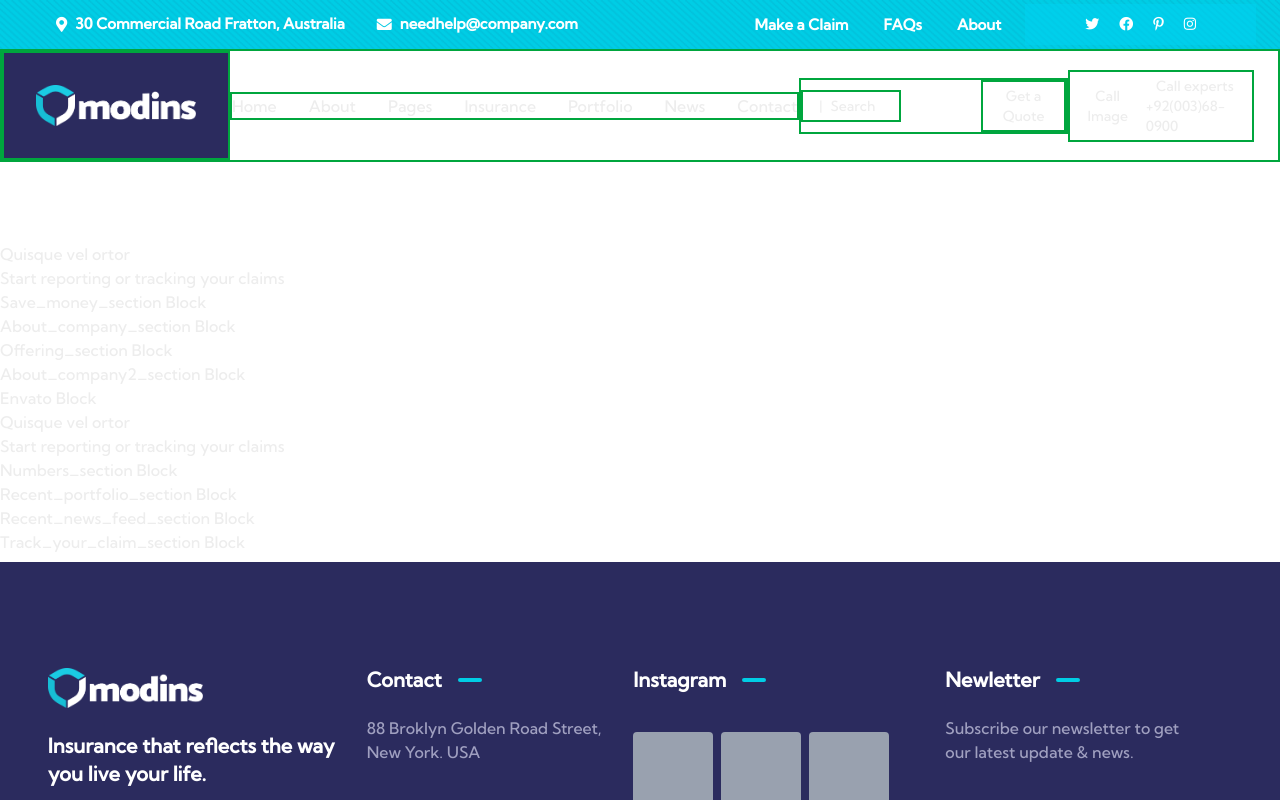
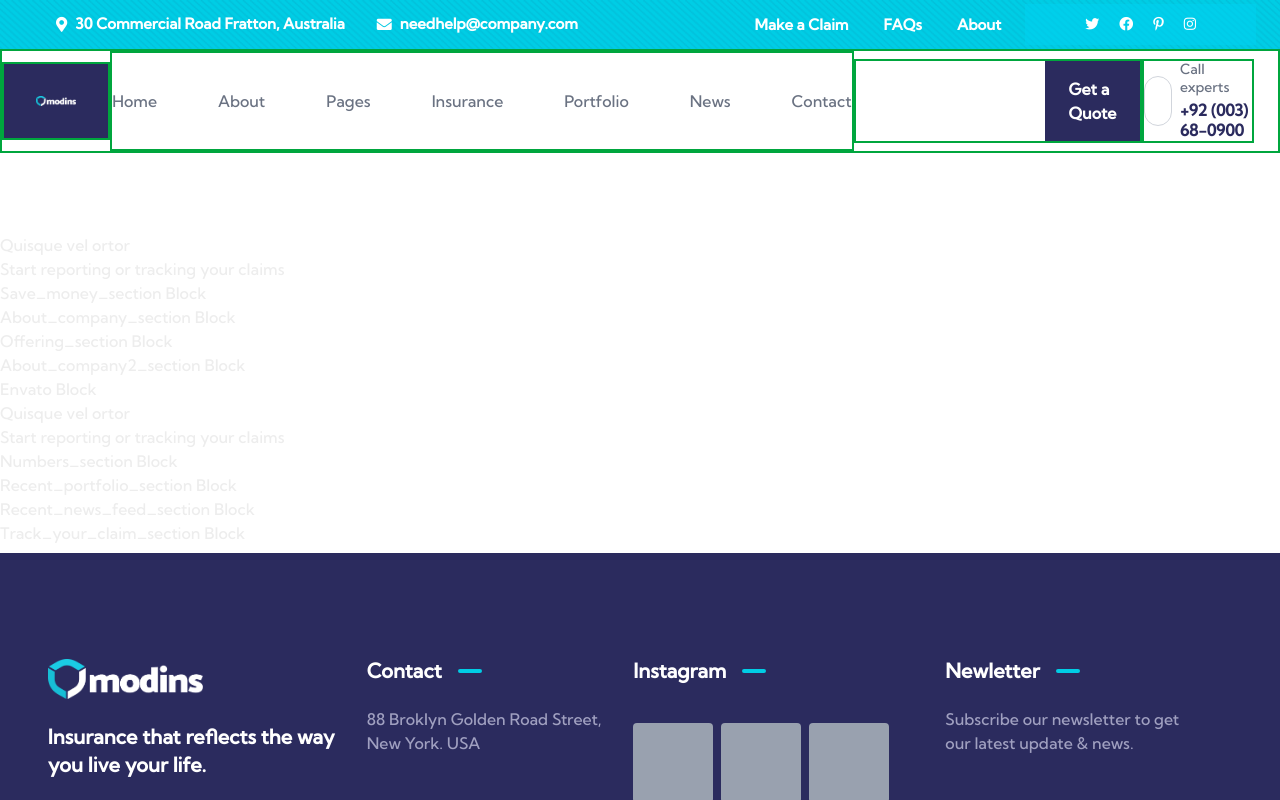
Before and after one commit to eusoncode/insure, a Next.js app in the folder frontend/: page / in a window 1280 px wide. Shown: the top 800 px of the page. Built offline with nearby package versions, Linux system fonts and the light colour scheme.

Commit message:
still working on the second navigation

```diff
--- a/frontend/src/components/navigation_section/navigation.tsx
+++ b/frontend/src/components/navigation_section/navigation.tsx
@@ -92,7 +92,7 @@ export default function Navigation() {
       </div>
 
       {/* Second Navigation bar*/}
-      <div className="flex flex-row justify-between items-center pr-6 border-2 border-green-600">
+      <div className="flex flex-row justify-between items-center relative pr-6 border-2 border-green-600">
         {/* Logo */}
         <div>
           <CustomLink
@@ -105,41 +105,137 @@ export default function Navigation() {
 
         {/* Navigation Links */}
         <div className="flex items-center gap-6 border-2 border-green-600">
-          <nav className="flex items-center gap-8">
-            <CustomLink href="/home">Home</CustomLink>
-            <CustomLink href="/about">About</CustomLink>
-            <CustomLink href="/pages">Pages</CustomLink>
-            <CustomLink href="/insurance">Insurance</CustomLink>
-            <CustomLink href="/portfolio">Portfolio</CustomLink>
-            <CustomLink href="/news">News</CustomLink>
-            <CustomLink href="/contact">Contact</CustomLink>
+          <nav className="ml-0 mr-0 hidden md:flex">
+            <ul className="flex items-center list-none m-0 p-0">
+              {/* <!-- Home with Mega Menu --> */}
+              <li className="relative pt-9 pb-9">
+                <a
+                  href="index.html"
+                  className="flex items-center text-gray-500 font-medium text-[16px] transition-all hover:text-base-didi"
+                >
+                  Home
+                </a>
+                <ul className="absolute top-full left-0 right-0 z-[99] opacity-0 invisible transform scale-y-0 transition-all duration-500 bg-white p-4 shadow-xl">
+                  <li className="p-2">
+                    <div className="grid grid-cols-1 md:grid-cols-2 lg:grid-cols-4 gap-4">
+                      <div className="bg-white text-center shadow-md transition-transform hover:-translate-y-2">
+                        <div className="relative overflow-hidden">
+                          <img
+                            src="/assets/images/home-showcase/home-showcase-1.jpg"
+                            alt=""
+                            className="w-full transition duration-500 hover:blur-sm"
+                          />
+                          <div className="absolute inset-0 bg-black/70 flex flex-col items-center justify-center gap-2 opacity-0 transform scale-y-0 transition-all">
+                            <a href="index.html" className="bg-base-didi text-white text-sm font-bold px-6 py-2">Multi Page</a>
+                            <a href="index-one-page.html" className="bg-base-didi text-white text-sm font-bold px-6 py-2">One Page</a>
+                          </div>
+                        </div>
+                        <h3 className="text-custom-blue text-sm font-medium mt-4 pb-4">
+                          <a href="index.html" className="transition-all hover:underline">Home Page 01</a>
+                        </h3>
+                      </div>
+                    </div>
+                  </li>
+                </ul>
+              </li>
+
+              {/* <!-- About --> */}
+              <li className="ml-[61px] pt-9 pb-9 relative">
+                <a
+                  href="about.html"
+                  className="flex items-center text-gray-500 font-medium text-[16px] transition-all hover:text-base-didi"
+                >
+                  About
+                </a>
+              </li>
+
+              {/* <!-- Pages Dropdown --> */}
+              <li className="ml-[61px] pt-9 pb-9 relative">
+                <a href="#" className="flex items-center text-gray-500 font-medium text-[16px] transition-all hover:text-base-didi">Pages</a>
+                <ul className="absolute top-full left-[-25px] z-50 bg-white shadow-xl p-4 w-[270px] flex flex-col opacity-0 invisible transform scale-y-0 transition-all">
+                  <li><a href="team.html" className="block px-5 py-2 text-sm font-medium text-gray-500 hover:bg-gray-100 hover:text-black transition-all">Team</a></li>
+                  <li><a href="faq.html" className="block px-5 py-2 text-sm font-medium text-gray-500 hover:bg-gray-100 hover:text-black transition-all">FAQs</a></li>
+                  <li><a href="login.html" className="block px-5 py-2 text-sm font-medium text-gray-500 hover:bg-gray-100 hover:text-black transition-all">Login</a></li>
+                </ul>
+              </li>
+
+              {/* <!-- Insurance Dropdown --> */}
+              <li className="ml-[61px] pt-9 pb-9 relative">
+                <a href="#" className="flex items-center text-gray-500 font-medium text-[16px] transition-all hover:text-base-didi">Insurance</a>
+                <ul className="absolute top-full left-[-25px] z-50 bg-white shadow-xl p-4 w-[270px] flex flex-col opacity-0 invisible transform scale-y-0 transition-all">
+                  <li><a href="insurance.html" className="block px-5 py-2 text-sm font-medium text-gray-500 hover:bg-gray-100 hover:text-black transition-all">Insurance</a></li>
+                  <li><a href="car-insurance.html" className="block px-5 py-2 text-sm font-medium text-gray-500 hover:bg-gray-100 hover:text-black transition-all">Car insurance</a></li>
+                  <li><a href="life-insurance.html" className="block px-5 py-2 text-sm font-medium text-gray-500 hover:bg-gray-100 hover:text-black transition-all">Life insurance</a></li>
+                  <li><a href="health-insurance.html" className="block px-5 py-2 text-sm font-medium text-gray-500 hover:bg-gray-100 hover:text-black transition-all">Health insurance</a></li>
+                </ul>
+              </li>
+
+              {/* <!-- Portfolio Dropdown --> */}
+              <li className="ml-[61px] pt-9 pb-9 relative">
+                <a href="#" className="flex items-center text-gray-500 font-medium text-[16px] transition-all hover:text-base-didi">Portfolio</a>
+                <ul className="absolute top-full left-[-25px] z-50 bg-white shadow-xl p-4 w-[270px] flex flex-col opacity-0 invisible transform scale-y-0 transition-all">
+                  <li><a href="portfolio.html" className="block px-5 py-2 text-sm font-medium text-gray-500 hover:bg-gray-100 hover:text-black transition-all">Portfolio</a></li>
+                  <li><a href="portfolio-carousel.html" className="block px-5 py-2 text-sm font-medium text-gray-500 hover:bg-gray-100 hover:text-black transition-all">Portfolio Carousel</a></li>
+                  <li><a href="portfolio-details.html" className="block px-5 py-2 text-sm font-medium text-gray-500 hover:bg-gray-100 hover:text-black transition-all">Portfolio Details</a></li>
+                </ul>
+              </li>
+
+              {/* <!-- News Dropdown --> */}
+              <li className="ml-[61px] pt-9 pb-9 relative">
+                <a href="#" className="flex items-center text-gray-500 font-medium text-[16px] transition-all hover:text-base-didi">News</a>
+                <ul className="absolute top-full left-[-25px] z-50 bg-white shadow-xl p-4 w-[270px] flex flex-col opacity-0 invisible transform scale-y-0 transition-all">
+                  <li><a href="blog-grid.html" className="block px-5 py-2 text-sm font-medium text-gray-500 hover:bg-gray-100 hover:text-black transition-all">News Grid</a></li>
+                  <li><a href="blog-carousel.html" className="block px-5 py-2 text-sm font-medium text-gray-500 hover:bg-gray-100 hover:text-black transition-all">News Carousel</a></li>
+                  <li><a href="blog-details.html" className="block px-5 py-2 text-sm font-medium text-gray-500 hover:bg-gray-100 hover:text-black transition-all">News Details</a></li>
+                </ul>
+              </li>
+
+              {/* <!-- Contact --> */}
+              <li className="ml-[61px] pt-9 pb-9 relative">
+                <a href="contact.html" className="flex items-center text-gray-500 font-medium text-[16px] transition-all hover:text-base-didi">Contact</a>
+              </li>
+            </ul>
           </nav>
+
         </div>
 
         <div className="flex flex-row justify-between items-center gap-20 border-2 border-green-600">
           {/* Search button */}
-          <div className="border-2 border-green-600">
-            <button className="px-4 py-1 text-sm">
-              |<span className="px-2">Search</span>
-            </button>
-          </div>
+          <a
+            href="#"
+            className="hidden md:flex items-center text-[24px] text-custom-blue px-5 ml-10 mr-7 border-l border-gray-300"
+          >
+            <i className="icon-magnifying-glass"></i>
+            <span className="sr-only">Search</span>
+          </a>
 
           {/* Quote */}
-          <div className="border-2 border-green-600">
-            <button className="px-4 py-1 text-sm">Get a Quote</button>
-          </div>
+          <a
+            href="contact.html"
+            className="hidden md:inline-block bg-custom-blue text-white font-bold px-6 py-4 relative"
+          >
+            Get a Quote
+            <em
+              className="absolute w-0 h-0 bg-base-didi rounded-full transition-all z-[-1]"
+              style={{ top: "12px", left: "34px" }}
+            ></em>
+          </a>
         </div>
 
         {/* Search button */}
-        <div className="border-2 border-green-600">
-          <div className="flex flex-row gap-2 py-1 px-2 text-sm">
-            <button>Call Image</button>
-            <div className="flex flex-col items-center">
-              <p>Call experts</p>
-              <span>+92(003)68-0900</span>
-            </div>
-          </div>
-        </div>
+        <a
+          href="tel:+92(003)68-0900"
+          className="hidden md:flex items-center  border-2 border-green-600"
+        >
+          <i className="icon-calling w-[50px] h-[50px] text-[25px] flex items-center justify-center border border-gray-300 rounded-full text-custom-blue mr-2 transition-all"></i>
+          <span className="text-sm font-medium text-gray-500 leading-tight">
+            Call experts
+            <br />
+            <b className="text-[16px] text-custom-blue inline-block mt-1 hover:underline transition-all">
+              +92 (003) 68-0900
+            </b>
+          </span>
+        </a>
       </div>
     </section>
   );
```
